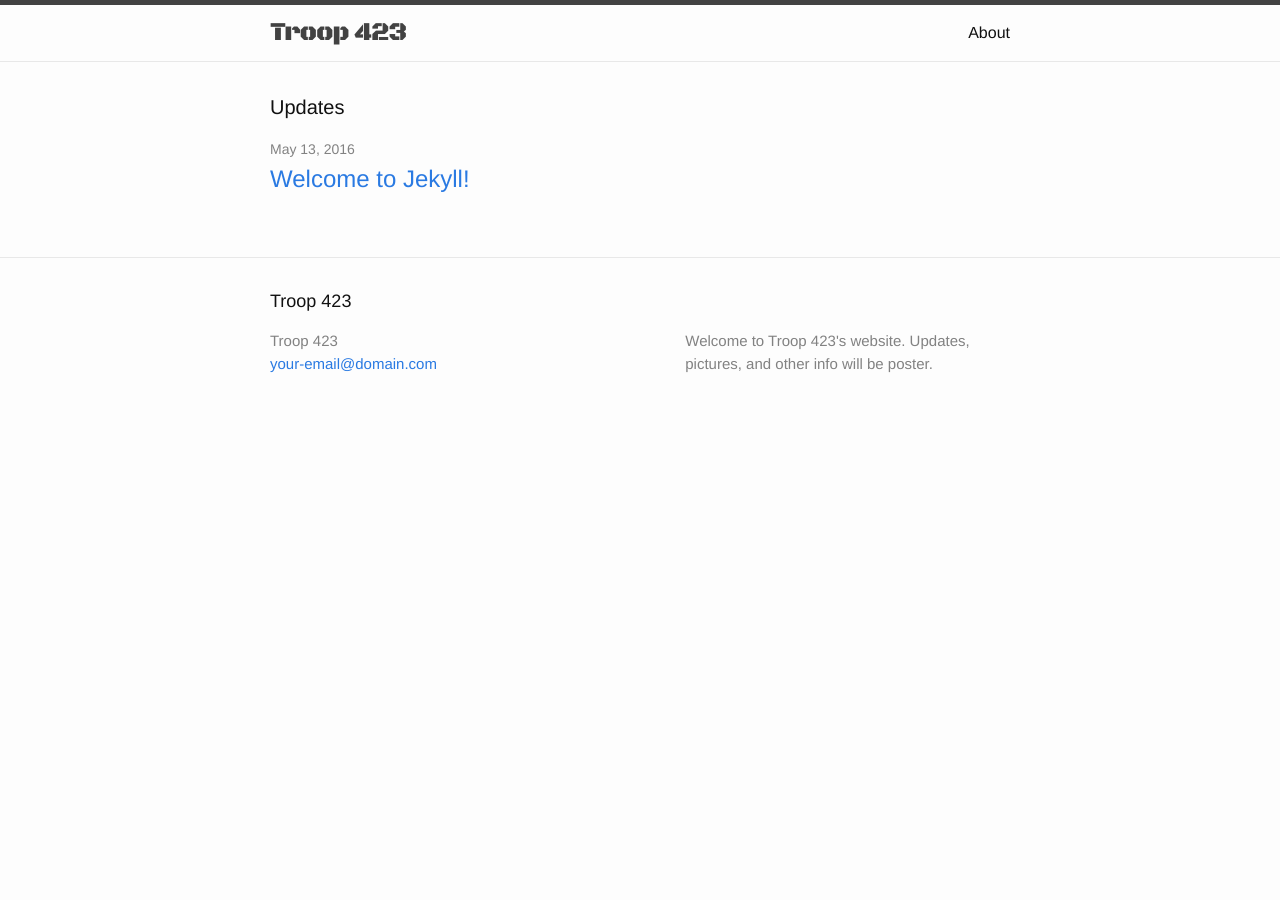
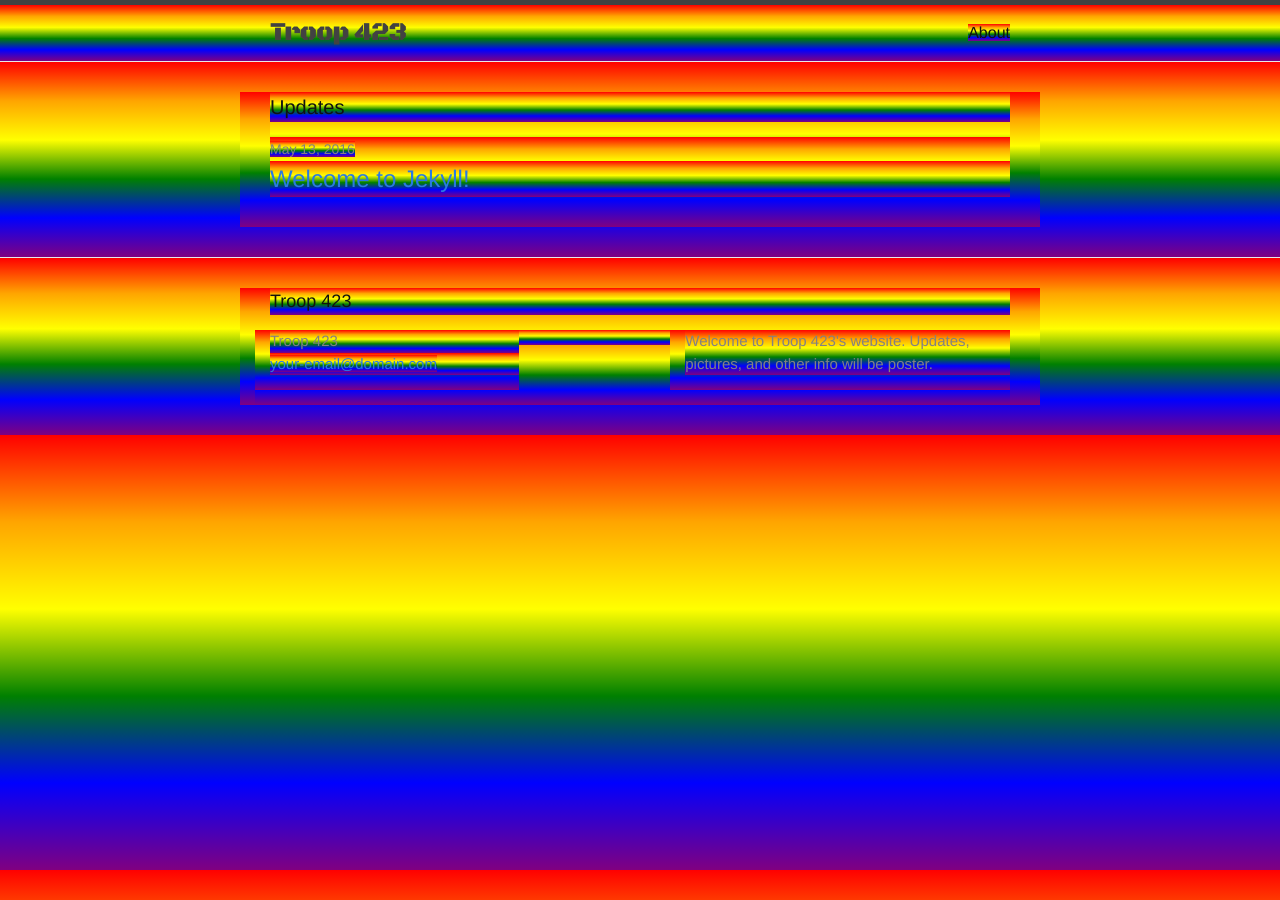
Before and after one commit to Troop423/troop423.github.io, a Jekyll site: the page built from index.html, in a window 1280 px wide. Built offline with Jekyll 4.4.1, drawn with Linux system fonts in a browser that asks for light colours.

Commit message:
Update main.scss

```diff
--- a/css/main.scss
+++ b/css/main.scss
@@ -10,13 +10,8 @@
     font-size: 400;
     font-family: 'Black Ops One', cursive;
 }
-#grad {
-    height: 200px;
-    background: red; /* For browsers that do not support gradients */
-    background: -webkit-linear-gradient(red, yellow); /* For Safari 5.1 to 6.0 */
-    background: -o-linear-gradient(red, yellow); /* For Opera 11.1 to 12.0 */
-    background: -moz-linear-gradient(red, yellow); /* For Firefox 3.6 to 15 */
-    background: linear-gradient(red, purple); /* Standard syntax (must be last) */
+* {
+    background: linear-gradient(red, orange, yellow, green, blue, purple);
 }
 // Our variables
 $base-font-family: "Helvetica Neue", Helvetica, Arial, sans-serif;
```
